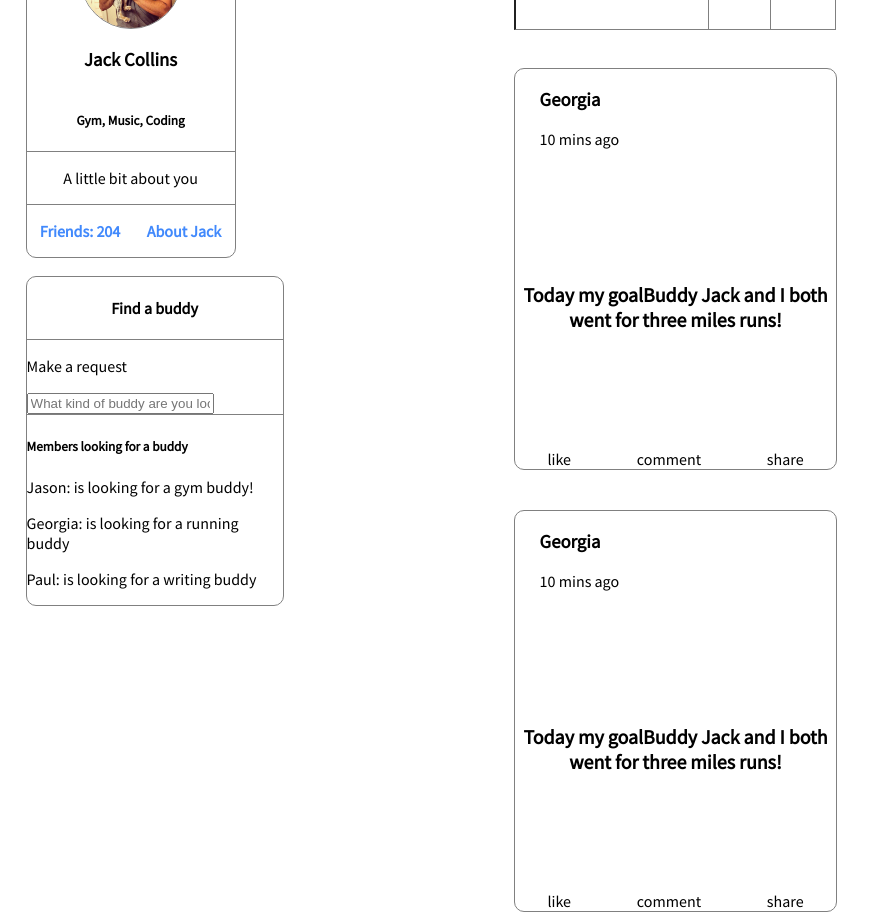
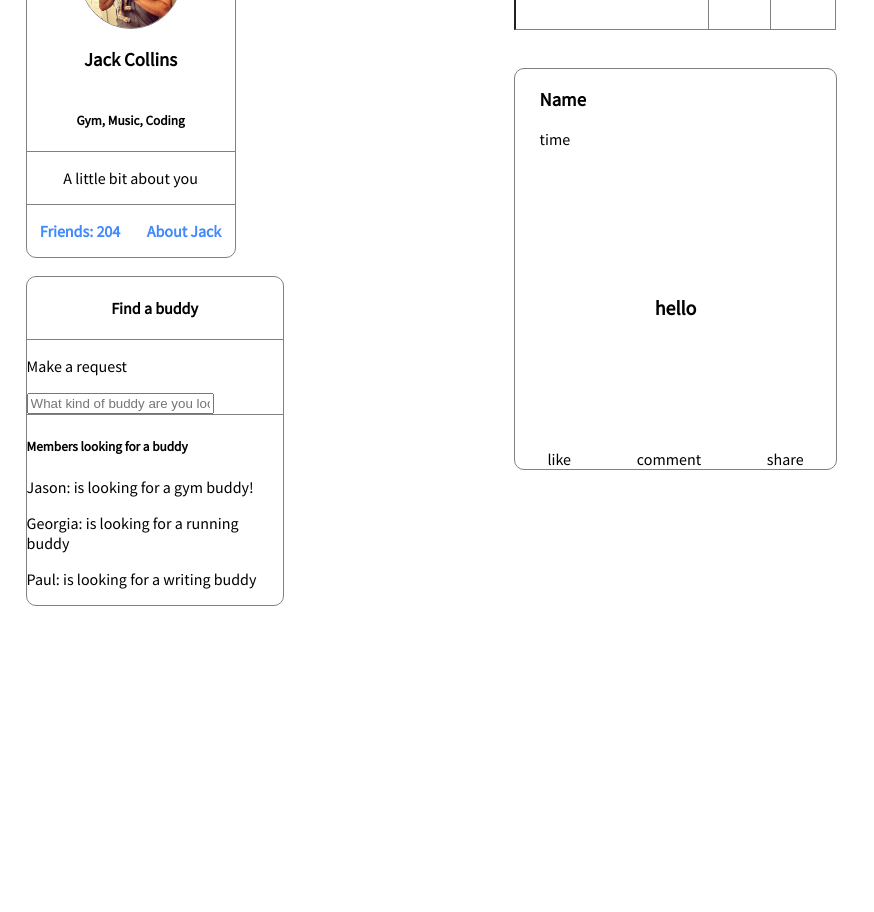
Before and after one commit to jackpaulcollins/friday-angular, an Angular app: page / in a window 1280 px wide. Shown: the part 200-1112 px from the top of the page, without its empty margins (0-874 px from the left). After the commit the page ends 800 px from the top, so only its background shows below. Built offline with nearby package versions, Linux system fonts and the light colour scheme.

Commit message:
fix problem of passing data down from parent to child component, allowing posts to be created in one and displayed in another

```diff
--- a/src/app/profile-feed/profile-feed.component.html
+++ b/src/app/profile-feed/profile-feed.component.html
@@ -12,6 +12,6 @@
 
 <div class="post-body" *ngIf="postBody">
   <input id="post" type="text" #userPost placeholder="What's up?">
-  <button type="button" name="button" (click)="createPost(); postSubmitted(userPost.value);">Share</button>
+  <button (click)="createPost(); postSubmitted(userPost.value);">Share</button>
 </div>
-<app-public-feed [publicFeedPosts]="profileFeedPosts"></app-public-feed>
+<app-public-feed [childFeedPosts]="profileFeedPosts"></app-public-feed>
--- a/src/app/profile-feed/profile-feed.component.ts
+++ b/src/app/profile-feed/profile-feed.component.ts
@@ -1,4 +1,4 @@
-import { Component, Input, Output, EventEmitter } from '@angular/core';
+import { Component} from '@angular/core';
 import { Post } from "../models/post.model"
 
 @Component({
@@ -22,6 +22,11 @@ export class ProfileFeedComponent  {
     this.postBody = null;
   }
 
+  postSubmitted(post: string){
+    const newPost = new Post(post);
+    this.profileFeedPosts.push(newPost);
+  }
+
   constructor() { }
 
   ngOnInit() {
--- a/src/app/public-feed/public-feed.component.html
+++ b/src/app/public-feed/public-feed.component.html
@@ -1,24 +1,12 @@
 <div class="public-posts">
   <div class="post-top">
-    <h3>Georgia</h3>
-    <p>10 mins ago</p>
+    <h3>Name</h3>
+    <p>time</p>
   </div>
   <div class="post-content">
-    <h5>Today my goalBuddy Jack and I both went for three miles runs!</h5>
+    <h5>{{childFeedPosts[0].content}}</h5>
   </div>
   <div class="post-foot">
     <span>like </span><span>comment </span><span>share</span>
   </div>
 </div>
-<div class="public-posts">
-  <div class="post-top">
-    <h3>Georgia</h3>
-    <p>10 mins ago</p>
-  </div>
-  <div class="post-content">
-    <h5>Today my goalBuddy Jack and I both went for three miles runs!</h5>
-  </div>
-  <div class="post-foot">
-    <span>like </span><span>comment </span><span>share</span>
-  </div>
-</div>
```
Also changed, not shown: src/app/public-feed/public-feed.component.ts (+8 -6 lines).
